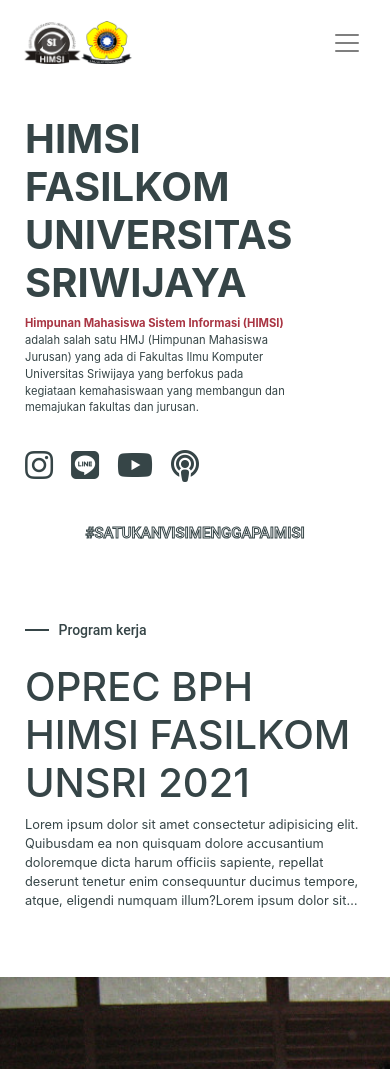
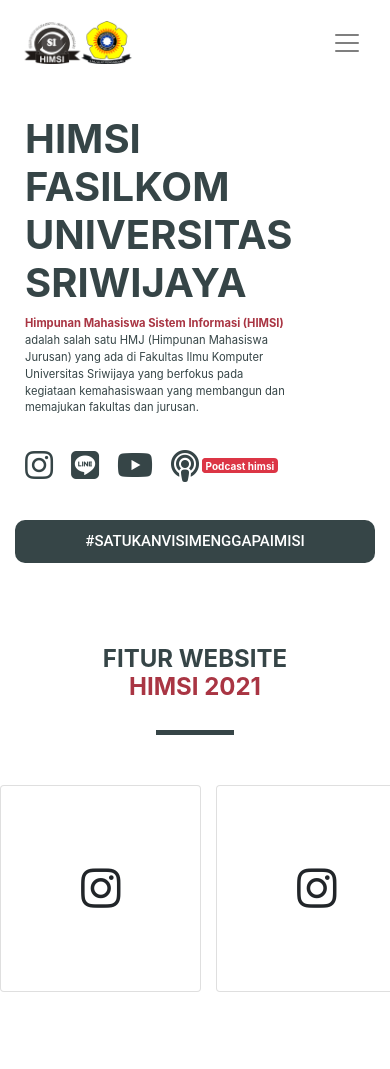
Before and after one commit to yogimahaputra/himsi-unsri-web, a plain HTML site: page index.html in a window 390 px wide. Shown: the top 1069 px of the page. Drawn offline with nearby package versions, Linux system fonts and the light colour scheme.

Commit message:
add scroll card

```diff
--- a/asset/css/const.css
+++ b/asset/css/const.css
@@ -2,3 +2,34 @@
     color: #364547 !important;
     font-weight: 700 ;
 }
+
+.scrolling-wrapper {
+    width: 100%;
+    overflow-x: scroll;
+    overflow-y: hidden;
+    white-space: nowrap;
+    margin-bottom: 100px;
+    text-align: center;
+}
+.scrolling-wrapper .card {
+  display: inline-block;
+}
+
+.scrolling-wrapper
+{
+-webkit-overflow-scrolling: touch;
+}
+
+.scrolling-wrapper::-webkit-scrollbar {
+    display: none;
+}
+
+.card{
+    border: 1px solid red;
+    margin-right: 10px;
+}
+
+.card i{
+    font-size: 45px;
+    padding: 80px;
+}
--- a/asset/css/responsive.css
+++ b/asset/css/responsive.css
@@ -54,19 +54,22 @@
     .garis{
         /* border: 1px solid red; */
         width: 100%;
+        border-radius: 10px;
         font-size: 15px;
         font-family: "Roboto", sans-serif;
         font-weight: 500;
         margin-bottom: 22px;
         text-transform: uppercase;
-        color: #364547;
+        color: white;
+        background-color: #364547;
+        padding: 10px 0px;
         display: inline-block;
         position: relative;
         padding-left: 0%;
         text-align: center;
         -webkit-text-fill-color: white; /* Will override color (regardless of order) */
-        -webkit-text-stroke-width: 1px;
-        -webkit-text-stroke-color: #364547;
+        -webkit-text-stroke-width: 0px;
+        -webkit-text-stroke-color: white;
     }
 
     /* .garis::before{
@@ -182,5 +185,23 @@
         font-display: swap;
     }
 
+    .fitur{
+        margin-top: 10px;
+    }
 
+    .fitur h1{
+        font-size: 1.5rem;
     }
+
+    .fitur h2{
+        text-align: center;
+        width: 20%;
+        border-bottom: 5px solid #364547;
+        margin-bottom: 50px;
+        margin-top: 20px;
+    }
+
+    .scrolling-wrapper {
+        margin-bottom: 50px;
+    }
+}
--- a/asset/css/style.css
+++ b/asset/css/style.css
@@ -6,7 +6,6 @@ body{
     padding: 0;
     margin: 0;
     box-sizing: border-box;
-    height: 300vh;
     text-decoration: none;
     list-style: none;
 }
@@ -442,6 +441,8 @@ body{
 
 .fitur{
     margin-top: 60px;
+    display: flex;
+    flex-direction: column;
 }
 
 .fitur h1{
@@ -450,10 +451,25 @@ body{
     font-weight: bold;
     padding-top: 50px;
 }
+.fitur h2{
+    text-align: center;
+    width: 10%;
+    border-bottom: 5px solid #364547;
+    margin-bottom: 50px;
+    margin-top: 20px;
+}
 
 .fitur h1 span{
     color: #A93543;
 }
+
+/* .container-fitur{
+    width: 100%;
+    border: 1px solid red;
+
+} */
+
+
 
 /*******************************/
 /********* Footer CSS **********/
--- a/index.html
+++ b/index.html
@@ -86,10 +86,10 @@
                 <h1>HIMSI FASILKOM UNIVERSITAS SRIWIJAYA</h1>
                 <p><span>Himpunan Mahasiswa Sistem Informasi (HIMSI)</span> adalah salah satu HMJ (Himpunan Mahasiswa Jurusan) yang ada di Fakultas Ilmu Komputer Universitas Sriwijaya yang berfokus pada kegiataan kemahasiswaan yang membangun dan memajukan fakultas dan jurusan.</p>
                 <div class="icon-container">
-                    <a href="www.instagram.com" target="_blank" data-placement="bottom" data-c="Apple Cinema 27"  aria-label="instagram" data-toggle="tooltip" title="@himsiunsri"><i class="fab fa-instagram" ></i></a>
-                    <a href="www.instagram.com" target="_blank" data-placement="bottom" data-c="Apple Cinema 27"  aria-label="instagram"  data-toggle="tooltip" title="@himsiunsri"><i class="fab fa-line"></i></a>
-                    <a href="www.instagram.com" target="_blank" data-placement="bottom" data-c="Apple Cinema 27"  aria-label="instagram"  data-toggle="tooltip" title="Youtube Himsi Unsri"><i class="fab fa-youtube"></i></a>
-                    <a href="www.instagram.com" target="_blank" id="badge" data-c="Apple Cinema 27"  aria-label="instagram"  data-placement="bottom"  data-toggle="tooltip" title="Podcast @himsiunsri"><i class="fas fa-podcast"></i></a>
+                    <a href="#"  data-placement="bottom" data-c="Apple Cinema 27"  aria-label="instagram" data-toggle="tooltip" title="@himsiunsri"><i class="fab fa-instagram" ></i></a>
+                    <a href="#"  data-placement="bottom" data-c="Apple Cinema 27"  aria-label="instagram"  data-toggle="tooltip" title="@himsiunsri"><i class="fab fa-line"></i></a>
+                    <a href="#"  data-placement="bottom" data-c="Apple Cinema 27"  aria-label="instagram"  data-toggle="tooltip" title="Youtube Himsi Unsri"><i class="fab fa-youtube"></i></a>
+                    <a href="#"  id="badge" data-c="Apple Cinema 27"  aria-label="instagram"  ><i class="fas fa-podcast"></i></a>
                 </div>
             </div>
             <div class="right-container">
@@ -111,27 +111,29 @@
     </div>
 
     <div class="hero-image">
+        <div class="container">
             <span class="garis">#SatukanVisiMenggapaiMisi</span>
+        </div>
     </div>
     <div class="container click">
         <a href="#center">SCROLL DOWN <br><br><i class="fas fa-chevron-down"></i></a>
 
     </div>
-    <!-- <div class="container flex-column-reverse content2">
-        <div class="card">
-            <div class="card-body">
-                <div class="row flex-row-reverse">
-                    <div class="col-sm">
-                        This is some text within a card body1.
-                    </div>
-                    <div class="col-sm">
-                      This is some text within a card body2.
-                    </div>
-                </div>
-            </div>
-          </div>
-      </div> -->
-    <div class="center-div" id="center">
+
+    <div class="center-container fitur" id="center">
+        <h1>FITUR WEBSITE <br><span>HIMSI 2021</span></h1>
+        <h2></h2>
+    </div>
+
+    <div class="scrolling-wrapper">
+        <div class="card"><i class="fab fa-instagram" ></i></div>
+        <div class="card"><i class="fab fa-instagram" ></i></div>
+        <div class="card"><i class="fab fa-instagram" ></i></div>
+        <div class="card"><i class="fab fa-instagram" ></i></div>
+    </div>
+
+
+    <div class="center-div" >
         <div class=" center-container  flex-column-reverse">
             <div class="d-flex flex-column flex-lg-row justify-content-lg-center panel text-white ">
                 <div class="row">
@@ -162,9 +164,6 @@
         </div>
     </div>
 
-    <div class="center-container fitur">
-        <h1>FITUR WEBSITE <br><span>HIMSI 2021</span></h1>
-    </div>
 
 
     <!-- <div class="section-head text">
```
Lines whose indentation alone changed are shown as unchanged.
